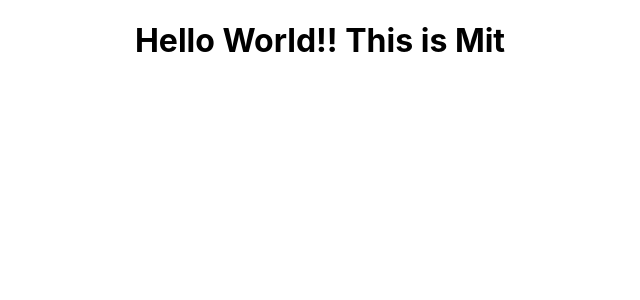
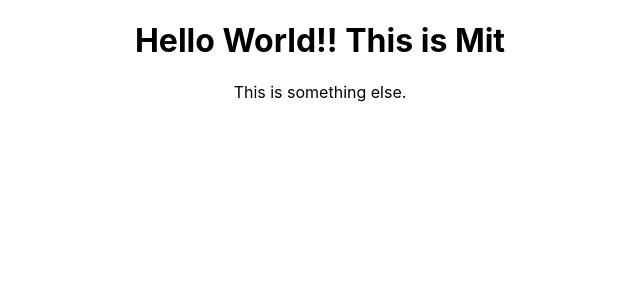
Before and after one commit to mitatmango/github-action-demo, a React (Create React App) app: page / in a window 1280 px wide. Shown: the top 300 px of the page, without its empty margins (320-960 px from the left). Built offline with nearby package versions, Linux system fonts and the light colour scheme.

Commit message:
Add message

```diff
--- a/src/App.js
+++ b/src/App.js
@@ -4,6 +4,7 @@ function App() {
   return (
     <div className="App">
       <h1>Hello World!! This is Mit</h1>
+      <p>This is something else.</p>
     </div>
   );
 }
```
